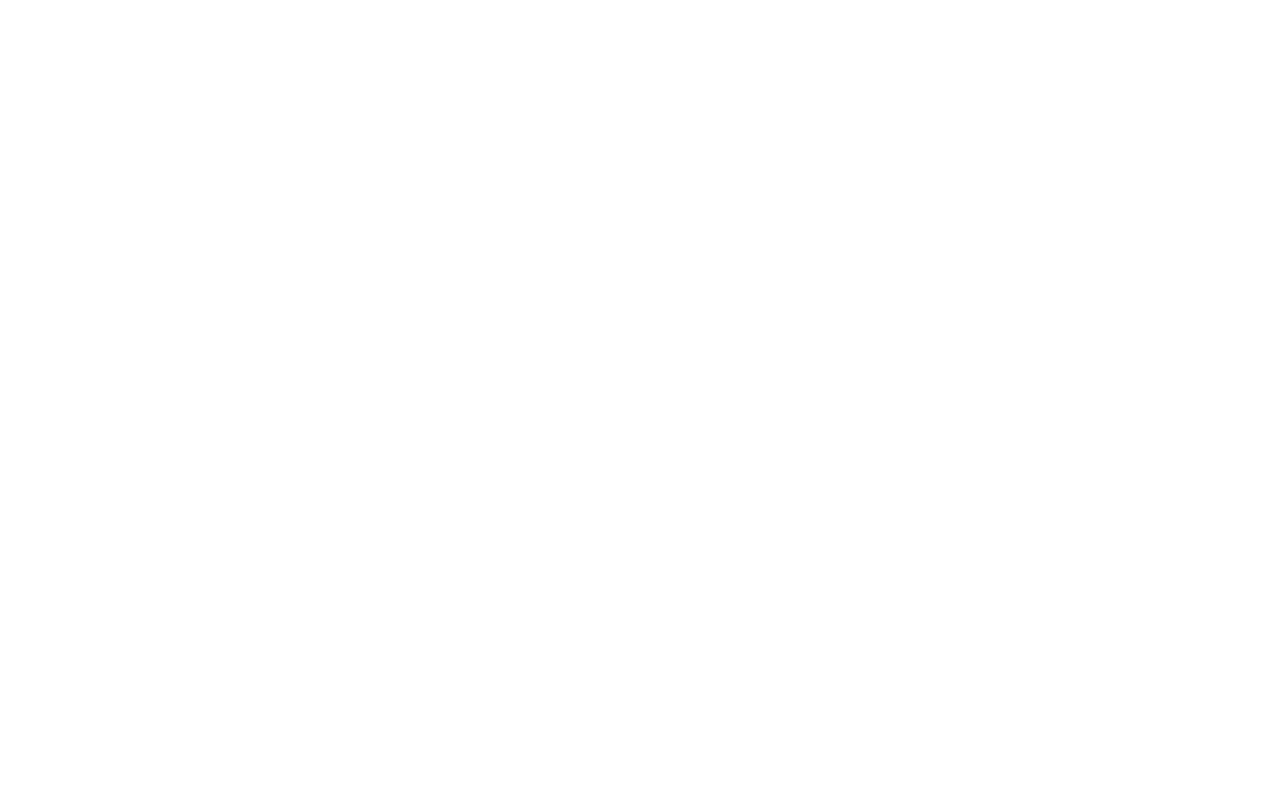
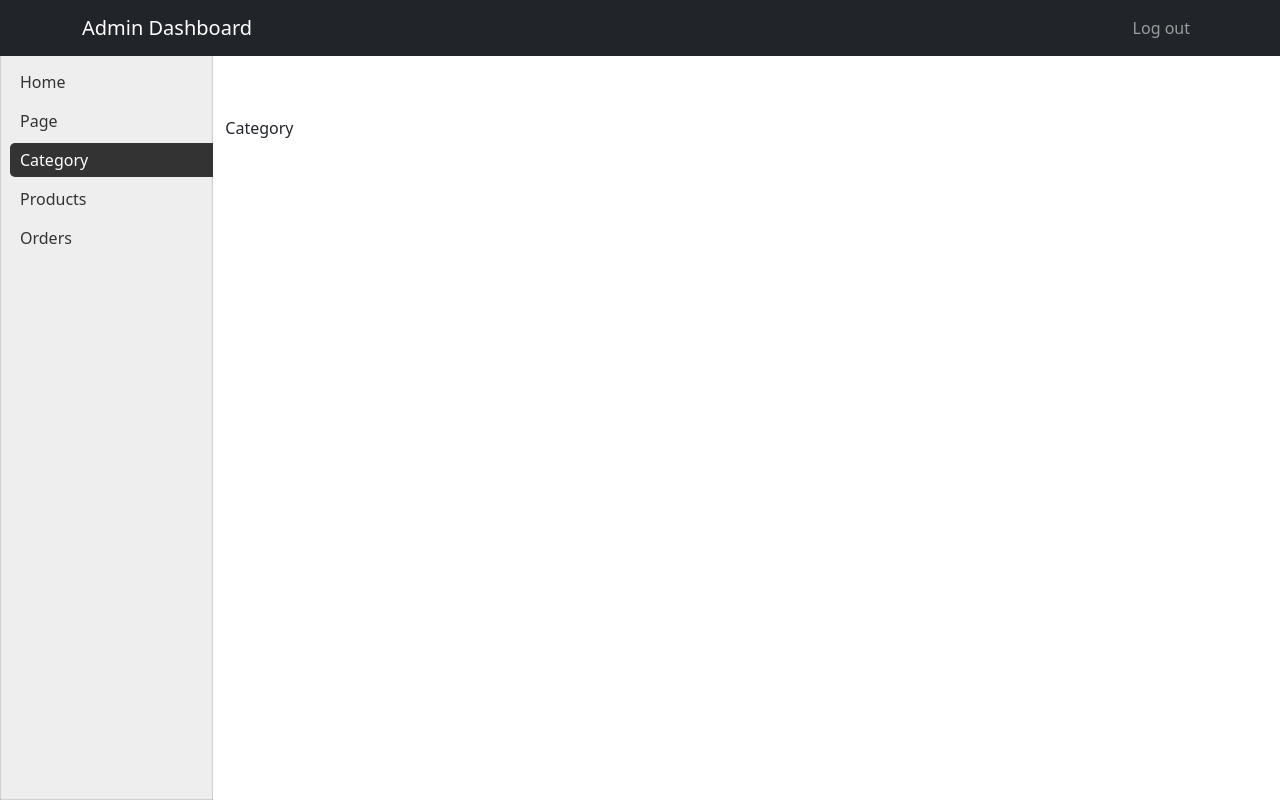
Before and after one commit to RiyaadHossain/AdminApp-FlipkartClone, a React (Create React App) app: page /category in a window 1280 px wide. Before the commit this address had no page. Built offline with nearby package versions, Linux system fonts and the light colour scheme.

Commit message:
add more relevant components and structure the dashboard layout

```diff
--- a/src/Actions/authAction.js
+++ b/src/Actions/authAction.js
@@ -8,9 +8,7 @@ export const login = (user) => {
       type: authContants.LOGIN_REQUEST,
     });
 
-    const res = await axiosAPI.post("/admin/signin", {
-      ...user
-    })
+    const res = await axiosAPI.post("/admin/signin", { ...user })
 
     if (res.status === 200) {
       const { token, user } = res.data
--- a/src/Actions/userAction.js
+++ b/src/Actions/userAction.js
@@ -8,10 +8,8 @@ export const signup = (user) => {
             type: userContants.SIGNUP_REQUEST,
         });
 
-        const res = await axiosAPI.post("/admin/signup", {
-            ...user
-        })
-        console.log(res.data.message)
+        const res = await axiosAPI.post("/admin/signup", { ...user })
+        console.log(res.status);
         if (res.status === 201) {
             const { message } = res.data
             dispatch({
--- a/src/App.js
+++ b/src/App.js
@@ -5,6 +5,9 @@ import SignUp from "./Pages/Signup/SignUp";
 import SignIn from "./Pages/Signin/SignIn";
 import { Routes, Route } from "react-router-dom";
 import { useDispatch, useSelector } from "react-redux";
+import Category from "./Pages/Category/Category";
+import Order from "./Pages/Order/Order";
+import Product from "./Pages/Product/Product";
 
 
 function App() {
@@ -21,6 +24,9 @@ function App() {
     <>
       <Routes>
         <Route path="/" element={<Home />} />
+        <Route path="/category" element={<Category />} />
+        <Route path="/orders" element={<Order />} />
+        <Route path="/products" element={<Product />} />
         <Route path="signup" element={<SignUp />} />
         <Route path="signin" element={<SignIn />} />
       </Routes>
--- a/src/Components/Layout/Layout.jsx
+++ b/src/Components/Layout/Layout.jsx
@@ -1,12 +1,45 @@
 import React from "react";
 import Header from "../Header/Header";
+import { Col, Container, Row } from "react-bootstrap";
+import { NavLink } from "react-router-dom";
 
 function Layout(props) {
   return (
-    <div>
+    <>
       <Header />
-      {props.children}
-    </div>
+      {props.sidebar ? (
+        <Container fluid>
+          <Row>
+            <Col md={2} className="sidebar">
+              <ul>
+                <li>
+                  <NavLink to={`/`}>
+                    Home
+                  </NavLink>
+                </li>
+                <li>
+                  <NavLink to={`/page`}>Page</NavLink>
+                </li>
+                <li>
+                  <NavLink to={`/category`}>Category</NavLink>
+                </li>
+                <li>
+                  <NavLink to={`/products`}>Products</NavLink>
+                </li>
+                <li>
+                  <NavLink to={`/orders`}>Orders</NavLink>
+                </li>
+              </ul>
+            </Col>
+            <Col md={10} style={{ marginLeft: "auto", paddingTop: "60px" }}>
+              {props.children}
+            </Col>
+          </Row>
+        </Container>
+      ) : (
+        props.children
+      )}
+    </>
   );
 }
 
--- /dev/null
+++ b/src/Pages/Category/Category.jsx
@@ -0,0 +1,12 @@
+import React from "react";
+import Layout from "../../Components/Layout/Layout";
+
+function Category() {
+  return (
+    <Layout sidebar>
+      <div>Category</div>
+    </Layout>
+  );
+}
+
+export default Category;
--- a/src/Pages/Home/Home.jsx
+++ b/src/Pages/Home/Home.jsx
@@ -1,39 +1,12 @@
 import "./Home.css";
 import React from "react";
-import { NavLink } from "react-router-dom";
 import Layout from "../../Components/Layout/Layout";
-import { Col, Container, Row } from "react-bootstrap";
 
-function Home(props) {
+function Home() {
   return (
     <>
-      <Layout>
-        <Container fluid>
-          <Row>
-            <Col md={2} className="sidebar">
-              <ul>
-                <li>
-                  <NavLink to={`/`}>Home</NavLink>
-                </li>
-                <li>
-                  <NavLink to={`/page`}>Page</NavLink>
-                </li>
-                <li>
-                  <NavLink to={`/category`}>Category</NavLink>
-                </li>
-                <li>
-                  <NavLink to={`/products`}>Products</NavLink>
-                </li>
-                <li>
-                  <NavLink to={`/orders`}>Orders</NavLink>
-                </li>
-              </ul>
-            </Col>
-            <Col md={10} style={{ marginLeft: "auto", paddingTop: "60px" }}>
-              {props.children}
-            </Col>
-          </Row>
-        </Container>
+      <Layout sidebar>
+
       </Layout>
     </>
   );
--- /dev/null
+++ b/src/Pages/Order/Order.jsx
@@ -0,0 +1,12 @@
+import React from "react";
+import Layout from "../../Components/Layout/Layout";
+
+function Order() {
+  return (
+    <Layout sidebar>
+      <div>Order</div>
+    </Layout>
+  );
+}
+
+export default Order;
--- /dev/null
+++ b/src/Pages/Product/Product.jsx
@@ -0,0 +1,12 @@
+import React from "react";
+import Layout from "../../Components/Layout/Layout";
+
+function Product() {
+  return (
+    <Layout sidebar>
+      <div>Product</div>
+    </Layout>
+  );
+}
+
+export default Product;
--- a/src/Reducers/authReducer.js
+++ b/src/Reducers/authReducer.js
@@ -27,7 +27,7 @@ const authReducer = (state = initialState, action) => {
         ...state,
         authticated: false
       }
-      break
+      break;
     default:
       state = initialState;
   }
--- a/src/Reducers/userReducer.js
+++ b/src/Reducers/userReducer.js
@@ -14,23 +14,24 @@ const userReducer = (state = initialState, action) => {
             break;
         case userContants.SIGNUP_SUCCESS:
             const { message } = action.payload
+            console.log(message)
             state = {
                 ...state,
-                message,
-                loading: false
+                loading: false,
+                message: action.payload.message,
             };
             break;
         case userContants.SIGNUP_FAIL:
             const { error } = action.payload
             state = {
                 ...state,
-                error,
+                error: error,
                 loading: false
             }
-            break
-        default:
-            state = initialState;
-    }
+            break;
+            default:
+                state = initialState;
+        }
     return state;
 };
 export default userReducer;
```
